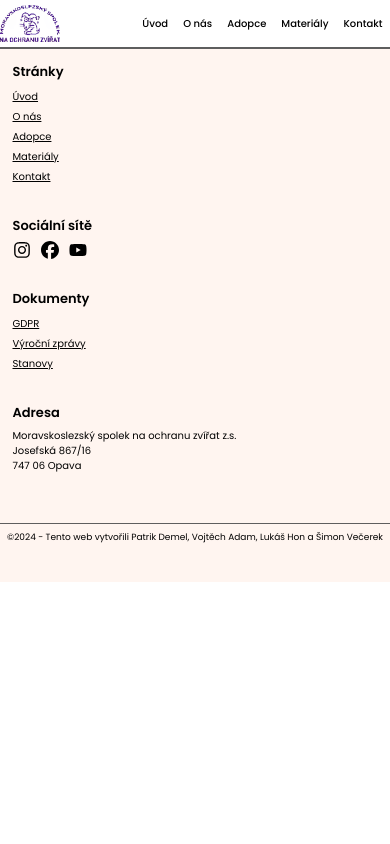
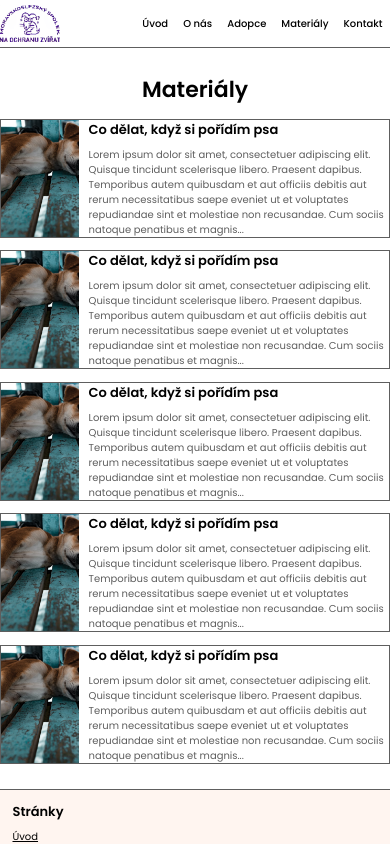
Before and after one commit to PatrikDemel/msoz-projekt, a React (Vite) app: page /msoz/materialy in a window 390 px wide. Shown: the top 844 px of the page. Built offline with nearby package versions, Linux system fonts and the light colour scheme.

Commit message:
resources page responsive and finished

```diff
--- a/src/pages/Resources.jsx
+++ b/src/pages/Resources.jsx
@@ -4,13 +4,126 @@ import '../index.css';
 // Components import
 import Navbar from '../components/Navbar';
 import Footer from '../components/Footer';
+import articlePlaceholder from '../assets/article-placeholder.avif';
 
 function Resources() {
   return (
     <>
       {/* Navbar */}
       <Navbar />
-
+      {/* Resources section */}
+      <section className="py-10">
+        <div className="container mx-auto">
+          <h2 className="text-center text-heading2Size font-bold mb-5">
+            Materiály
+          </h2>
+          {/* Article */}
+          <div className="flex w-[100%] md:w-[70%] mx-auto border-[1px] border-subheadingColor gap-x-4 items-stratch mb-5">
+            <img
+              src={articlePlaceholder}
+              alt="Náhledový obrázek článku"
+              className="w-[20%] object-cover"
+            />
+            <div className="flex flex-col">
+              <h3 className="text-heading3Size font-bold mb-3">
+                Co dělat, když si pořídím psa
+              </h3>
+              <p className="text-paragraphSize text-subheadingColor">
+                Lorem ipsum dolor sit amet, consectetuer adipiscing elit.
+                Quisque tincidunt scelerisque libero. Praesent dapibus.
+                Temporibus autem quibusdam et aut officiis debitis aut rerum
+                necessitatibus saepe eveniet ut et voluptates repudiandae sint
+                et molestiae non recusandae. Cum sociis natoque penatibus et
+                magnis...
+              </p>
+            </div>
+          </div>
+          {/* Article */}
+          <div className="flex w-[100%] md:w-[70%] mx-auto border-[1px] border-subheadingColor gap-x-4 items-stratch mb-5">
+            <img
+              src={articlePlaceholder}
+              alt="Náhledový obrázek článku"
+              className="w-[20%] object-cover"
+            />
+            <div className="flex flex-col">
+              <h3 className="text-heading3Size font-bold mb-3">
+                Co dělat, když si pořídím psa
+              </h3>
+              <p className="text-paragraphSize text-subheadingColor">
+                Lorem ipsum dolor sit amet, consectetuer adipiscing elit.
+                Quisque tincidunt scelerisque libero. Praesent dapibus.
+                Temporibus autem quibusdam et aut officiis debitis aut rerum
+                necessitatibus saepe eveniet ut et voluptates repudiandae sint
+                et molestiae non recusandae. Cum sociis natoque penatibus et
+                magnis...
+              </p>
+            </div>
+          </div>
+          {/* Article */}
+          <div className="flex w-[100%] md:w-[70%] mx-auto border-[1px] border-subheadingColor gap-x-4 items-stratch mb-5">
+            <img
+              src={articlePlaceholder}
+              alt="Náhledový obrázek článku"
+              className="w-[20%] object-cover"
+            />
+            <div className="flex flex-col">
+              <h3 className="text-heading3Size font-bold mb-3">
+                Co dělat, když si pořídím psa
+              </h3>
+              <p className="text-paragraphSize text-subheadingColor">
+                Lorem ipsum dolor sit amet, consectetuer adipiscing elit.
+                Quisque tincidunt scelerisque libero. Praesent dapibus.
+                Temporibus autem quibusdam et aut officiis debitis aut rerum
+                necessitatibus saepe eveniet ut et voluptates repudiandae sint
+                et molestiae non recusandae. Cum sociis natoque penatibus et
+                magnis...
+              </p>
+            </div>
+          </div>
+          {/* Article */}
+          <div className="flex w-[100%] md:w-[70%] mx-auto border-[1px] border-subheadingColor gap-x-4 items-stratch mb-5">
+            <img
+              src={articlePlaceholder}
+              alt="Náhledový obrázek článku"
+              className="w-[20%] object-cover"
+            />
+            <div className="flex flex-col">
+              <h3 className="text-heading3Size font-bold mb-3">
+                Co dělat, když si pořídím psa
+              </h3>
+              <p className="text-paragraphSize text-subheadingColor">
+                Lorem ipsum dolor sit amet, consectetuer adipiscing elit.
+                Quisque tincidunt scelerisque libero. Praesent dapibus.
+                Temporibus autem quibusdam et aut officiis debitis aut rerum
+                necessitatibus saepe eveniet ut et voluptates repudiandae sint
+                et molestiae non recusandae. Cum sociis natoque penatibus et
+                magnis...
+              </p>
+            </div>
+          </div>
+          {/* Article */}
+          <div className="flex w-[100%] md:w-[70%] mx-auto border-[1px] border-subheadingColor gap-x-4 items-stratch">
+            <img
+              src={articlePlaceholder}
+              alt="Náhledový obrázek článku"
+              className="w-[20%] object-cover"
+            />
+            <div className="flex flex-col">
+              <h3 className="text-heading3Size font-bold mb-3">
+                Co dělat, když si pořídím psa
+              </h3>
+              <p className="text-paragraphSize text-subheadingColor">
+                Lorem ipsum dolor sit amet, consectetuer adipiscing elit.
+                Quisque tincidunt scelerisque libero. Praesent dapibus.
+                Temporibus autem quibusdam et aut officiis debitis aut rerum
+                necessitatibus saepe eveniet ut et voluptates repudiandae sint
+                et molestiae non recusandae. Cum sociis natoque penatibus et
+                magnis...
+              </p>
+            </div>
+          </div>
+        </div>
+      </section>
       {/* Footer */}
       <Footer />
     </>
```
Also changed, not shown: src/assets/article-placeholder.avif (added).
